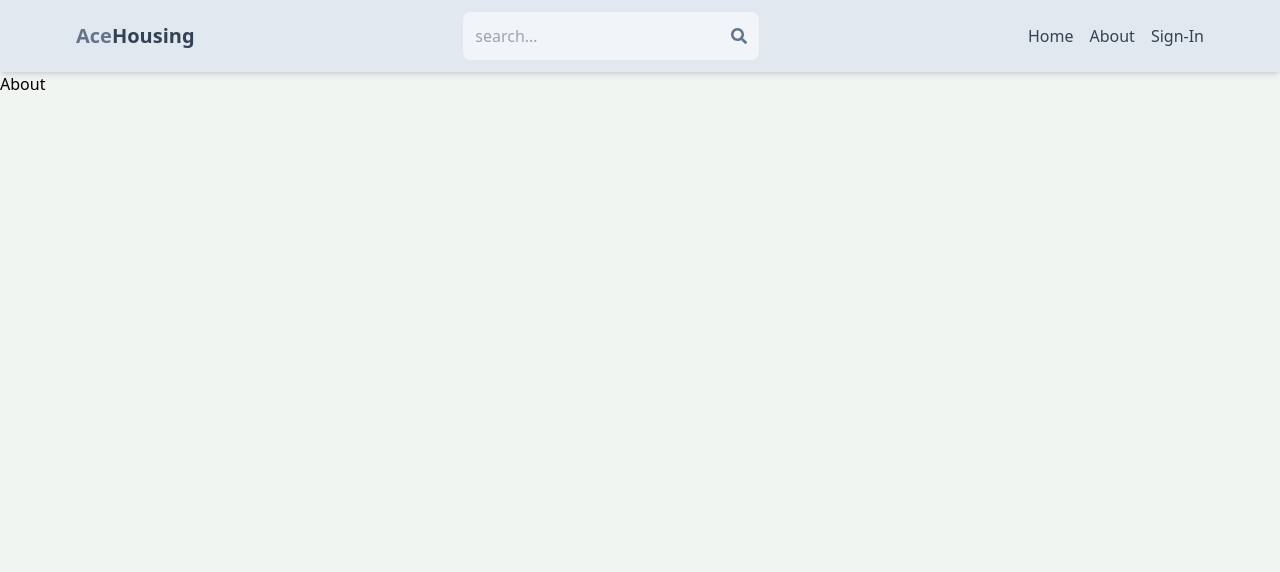
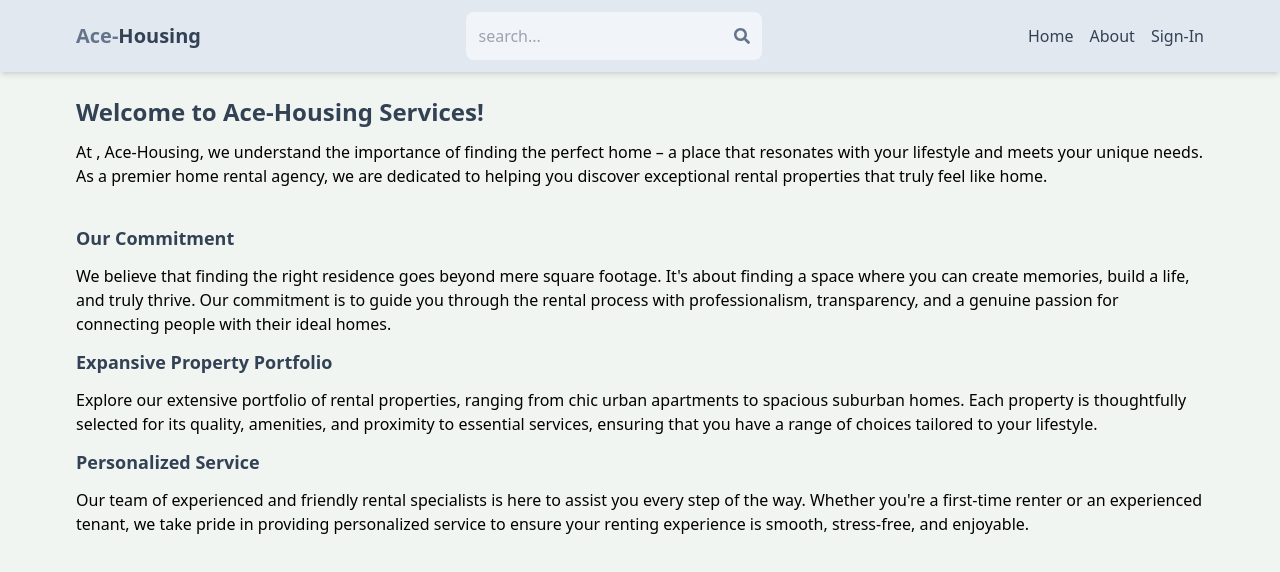
Before and after one commit to Achiekobby/mern-real-estate, a React (Vite) app in the folder frontend/: page /about-us in a window 1280 px wide. Shown: the top 572 px of the page. Built offline with nearby package versions, Linux system fonts and the light colour scheme; no server answers.

Commit message:
about page completed

```diff
--- a/frontend/src/components/Header.jsx
+++ b/frontend/src/components/Header.jsx
@@ -42,7 +42,7 @@ export default function Header() {
       <div className="flex justify-between items-center max-w-6xl mx-auto p-3">
         <Link to="/">
           <h1 className="flex flex-wrap font-bold sm:text-xl text-sm">
-            <span className="text-slate-500">Ace</span>
+            <span className="text-slate-500">Ace-</span>
             <span className="text-slate-700">Housing</span>
           </h1>
         </Link>
--- a/frontend/src/pages/About.jsx
+++ b/frontend/src/pages/About.jsx
@@ -1,6 +1,45 @@
-
 export default function About() {
   return (
-    <div>About</div>
-  )
+    <div className="p-3 max-w-6xl mx-auto">
+      <h1 className="text-slate-700 text-3xl py-3 font-bold sm:text-2xl">
+        Welcome to Ace-Housing Services!
+      </h1>
+      <p>
+        At , Ace-Housing, we understand the importance of finding the perfect
+        home – a place that resonates with your lifestyle and meets your unique
+        needs. As a premier home rental agency, we are dedicated to helping you
+        discover exceptional rental properties that truly feel like home.
+      </p>
+      <br />
+      <h2 className="text-slate-700 text-2xl py-3 font-bold sm:text-lg">
+        Our Commitment
+      </h2>
+      <p>
+        We believe that finding the right residence goes beyond mere square
+        footage. It's about finding a space where you can create memories, build
+        a life, and truly thrive. Our commitment is to guide you through the
+        rental process with professionalism, transparency, and a genuine passion
+        for connecting people with their ideal homes.
+      </p>
+      <h2 className="text-slate-700 text-2xl py-3 font-bold sm:text-lg">
+        Expansive Property Portfolio
+      </h2>
+      <p>
+        Explore our extensive portfolio of rental properties, ranging from chic
+        urban apartments to spacious suburban homes. Each property is
+        thoughtfully selected for its quality, amenities, and proximity to
+        essential services, ensuring that you have a range of choices tailored
+        to your lifestyle.
+      </p>
+      <h2 className="text-slate-700 text-2xl py-3 font-bold sm:text-lg">
+        Personalized Service
+      </h2>
+      <p>
+        Our team of experienced and friendly rental specialists is here to
+        assist you every step of the way. Whether you're a first-time renter or
+        an experienced tenant, we take pride in providing personalized service
+        to ensure your renting experience is smooth, stress-free, and enjoyable.
+      </p>
+    </div>
+  );
 }
```
